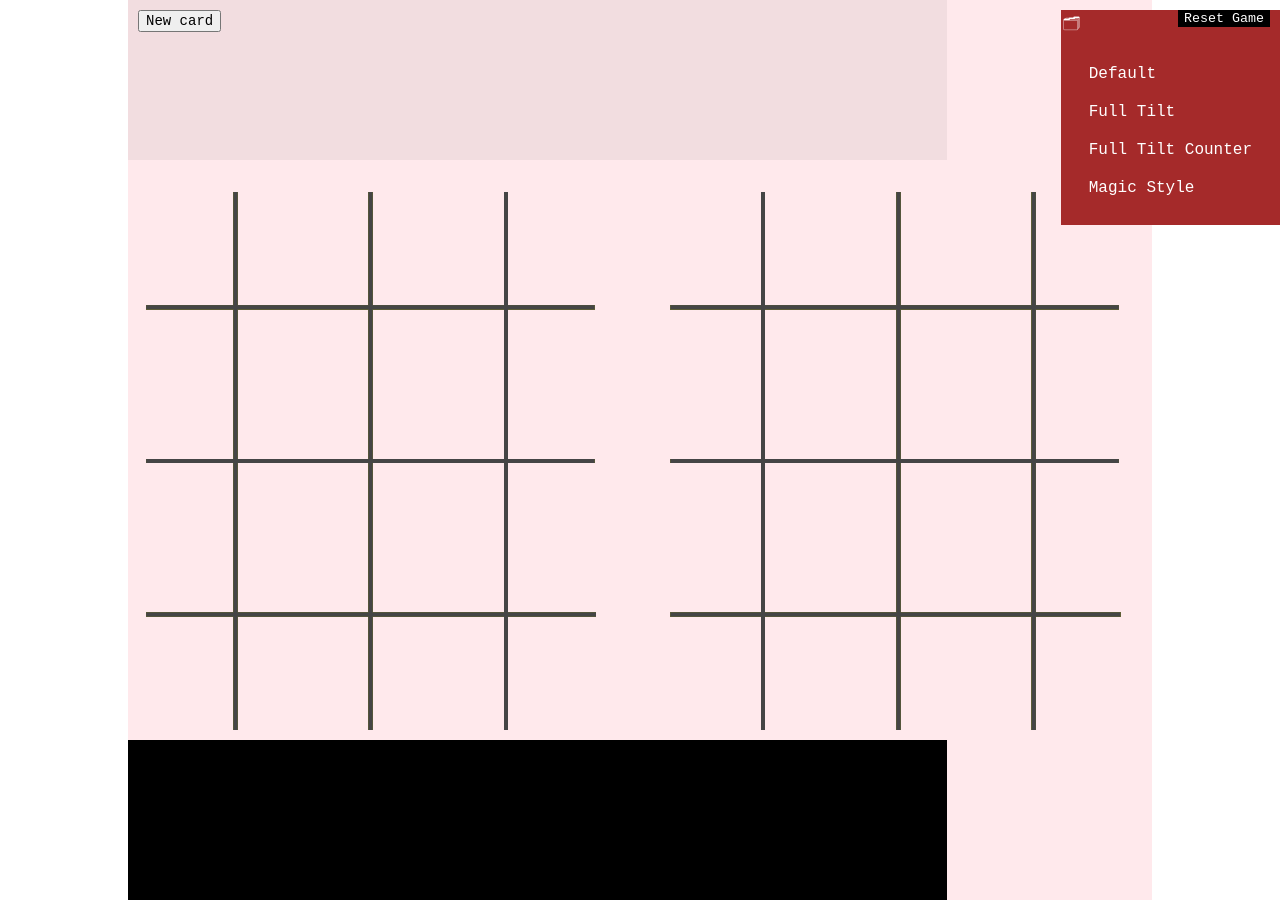
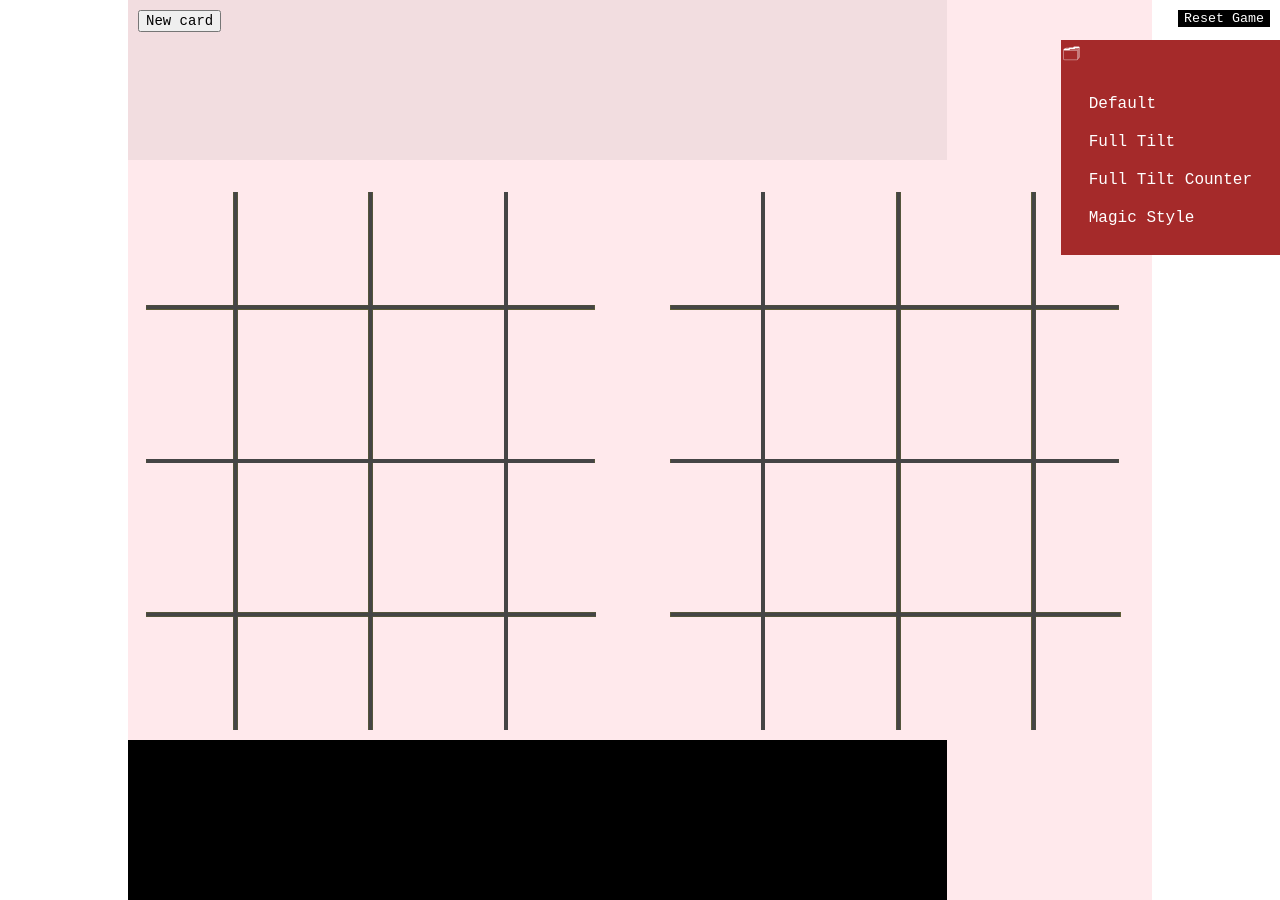
Before and after one commit to bananatron/card-playground, a plain HTML site: page index.html in a window 1280 px wide. Both pictures are taken after a click on the button "Player 1". Drawn offline with nearby package versions, Linux system fonts and the light colour scheme; no server answers.

Commit message:
Move down decks

```diff
--- a/styles.css
+++ b/styles.css
@@ -5,7 +5,7 @@ html, body {
 }
 
 #deck-selection {
-  top: 10px; right: 0;
+  top: 40px; right: 0;
   z-index: 99;
   display: none;
   background-color: brown;
```
